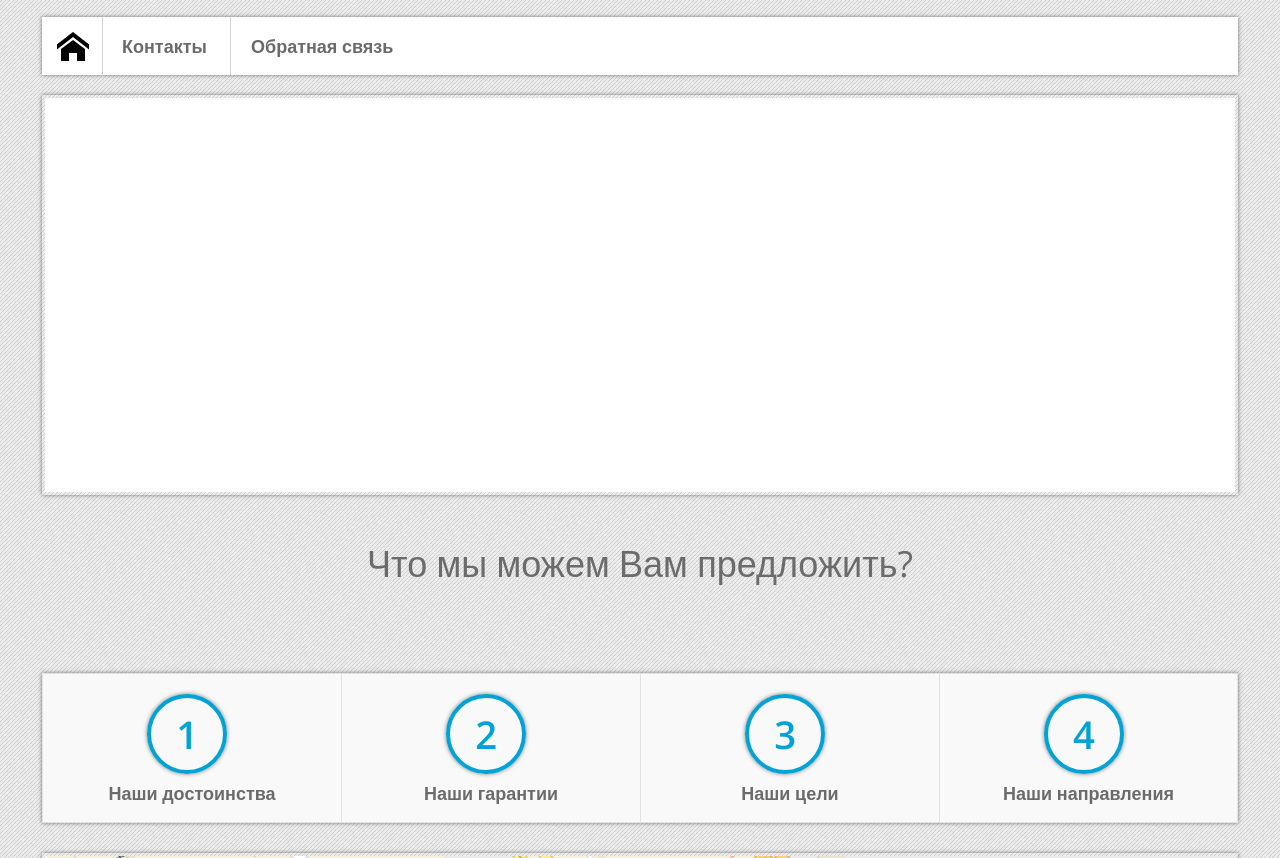
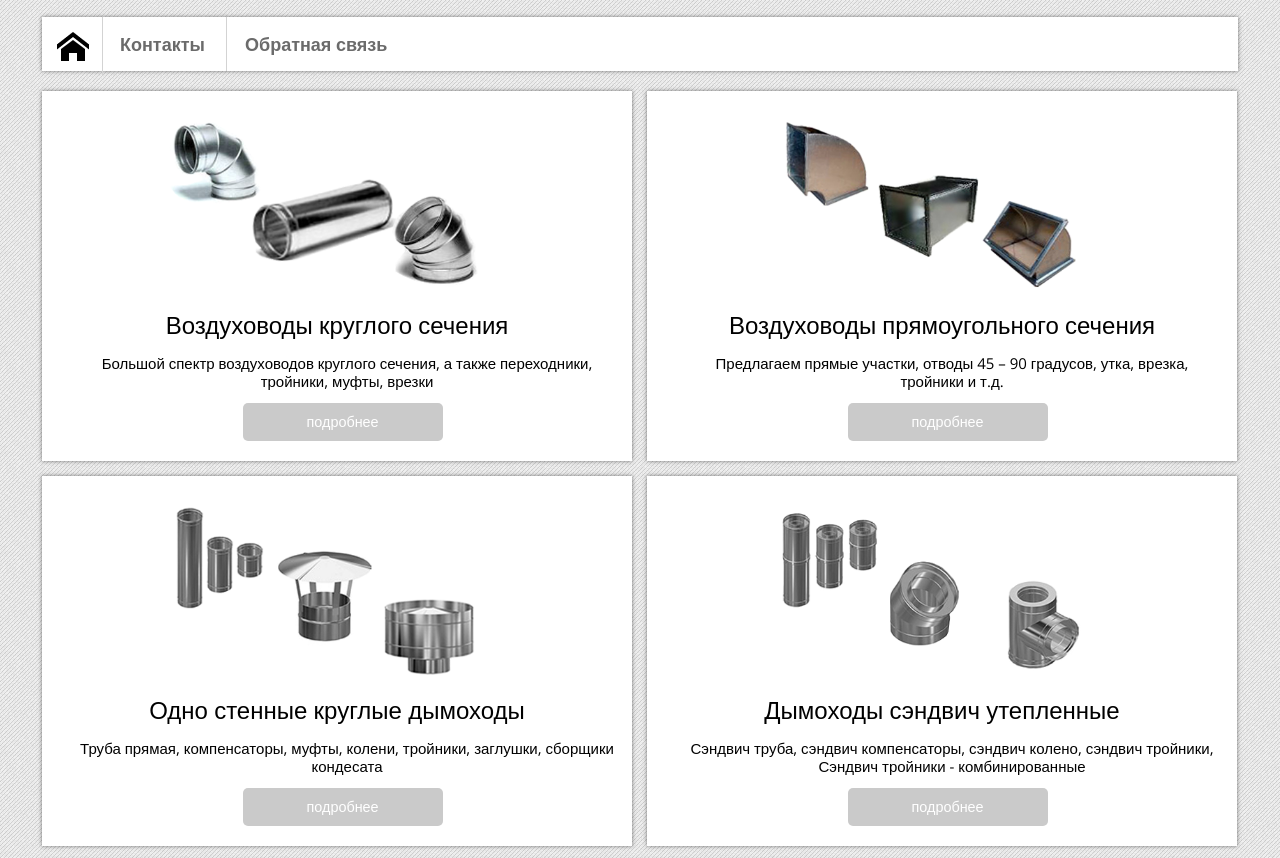
Before and after one commit to AlexZiz/kam-new, a plain HTML site: page www/index.html in a window 1280 px wide. Shown: the part 68-926 px from the top of the page. Drawn offline with nearby package versions, Linux system fonts and the light colour scheme.

Commit message:
изменение контента главной страницы, попробывал убрать слайдер

```diff
--- a/www/css/master.css
+++ b/www/css/master.css
@@ -158,7 +158,7 @@ body {
 .menu ul li a {
   display: block;
   position: relative;
-  padding: 20px;
+  padding: 18px;
   text-decoration: none;
   font-size: 1.5em;
   font-weight: bold;
@@ -174,7 +174,7 @@ body {
 .menu .home-link a {  /*#02a6da*/
   float: left;
   width: 60px;
-  height: 60px;
+  height: 58px;
   padding: 0;
   border-right: 1px solid #d3d3d3;
   background-image: url(../img/home.png);
@@ -230,12 +230,9 @@ body {
 /* Section main-content
 -----------------------------------------------------------------------------*/
 
-.main-content {
-  margin: 30px 0 30px 0;
-}
-
 .title-content {
-  margin-bottom: 70px;
+  margin-top:40px;
+  margin-bottom: 40px;
   padding: 30px;
   font-size: 3em;
   text-align: center;
@@ -244,25 +241,87 @@ body {
 
 /* Post
 -----------------------------------------------------------------------------*/
+.post .post-box {
+  float: left;
+  position: relative;
+  padding: 15px;
+
+  -webkit-box-sizing: border-box;
+     -moz-box-sizing: border-box;
+       -o-box-sizing: border-box;
+
+  margin: 0 15px 15px 0;
+  background: #fff;
+}
+
+.post-box {
+  width: 49.3311036%;
+  height: 370px;
+}
+
+.post-box:hover {
+  background: #eeeeee;
+}
+
+
+.post .post-box:nth-child(2n) {
+  margin-right: 0;
+}
+
+.post-box a {
+  display: block;
+  margin-left: 20%;
+  margin-top: 2%;
+}
+
+.post-box h2 {
+  font-size: 2em;
+  font-weight: normal;
+  padding: 20px 0 20px 0;
+  text-align: center;
+}
+
+.post-box .post-text {
+  margin-left: 20px;
+  font-size: 15px;
+  text-align: center;
+}
+.post-box .button a {
+  display: block;
+  position: absolute;
+  padding: 10px 20px 10px 20px;
+
+  -webkit-border-radius: 5px;
+     -moz-border-radius: 5px;
+       -o-border-radius: 5px;
+          border-radius: 5px;
+
+  width: 160px;
+  bottom: 20px;
+  left: 14%;
+  background: #cacaca;
+  font-size: 1.2em;
+  text-decoration: none;
+  text-align: center;
+  color: #fff;
+}
+
+.post-box .button a:hover {
+  background: #01a3d6;
+}
+
 
 
 
 /* Map
 -----------------------------------------------------------------------------*/
 
-.main-content .content-map {
-  margin: 30px 0 30px 0;
+.content-map {
+  margin: 15px 0 30px 0;
 }
 
 /* Main-box
 -----------------------------------------------------------------------------*/
-
-.main-box {
-  -webkit-box-shadow: 0 0 4px rgba(0,0,0,0.5);
-     -moz-box-shadow: 0 0 4px rgba(0,0,0,0.5);
-       -o-box-shadow: 0 0 4px rgba(0,0,0,0.5);
-          box-shadow: 0 0 4px rgba(0,0,0,0.5);
-}
 
 .main-box a {
   position: relative;
--- a/www/index.html
+++ b/www/index.html
@@ -61,26 +61,89 @@
     </nav>
   </div><!-- step-1 -->
 
-  <div class="slider wrap-content shadow sizing">
+  <!-- <div class="slider wrap-content shadow sizing">
     <div class="slider-wrap"></div>
-  </div><!-- end slider -->
+  </div> end slider -->
 
-  <div class="content wrap-content">
+  <div class="content cf wrap-content">
 
-    <div class='main-content'>
+   <!--    <div class="title-content">
+        <h2>Что мы можем Вам предложить?</h2>
+      </div> -->
 
-      <div class="title-content">
-        <h2>Что мы можем Вам предложить?</h2>
+      <div class="post cf">
+        <div class="post-box shadow">
+          <div class="post-img">
+            <a href="/">
+              <img src="img/duc.png" width="70%" align="">
+            </a>
+          </div>
+          <h2>Воздуховоды круглого сечения</h2>
+          <div class="post-text">
+            <p>Большой спектр воздуховодов круглого сечения,
+            а также переходники, тройники, муфты, врезки  </p>
+          </div>
+          <div class="post-link">
+            <a href="/"></a>
+          </div>
+          <div class="button">
+            <a href="">подробнее</a>
+          </div>
+        </div>
+        <div class="post-box shadow">
+          <div class="post-img">
+            <a href="/">
+              <img src="img/duc_sq.png" width="70%" align="">
+            </a>
+          </div>
+          <h2>Воздуховоды прямоугольного сечения</h2>
+          <div class="post-text">
+            <p>Предлагаем прямые участки, отводы 45 – 90 градусов, утка, врезка, тройники и т.д.</p>
+          </div>
+          <div class="post-link">
+            <a href="/"></a>
+          </div>
+          <div class="button">
+            <a href="">подробнее</a>
+          </div>
+        </div>
+        <div class="post-box shadow">
+          <div class="post-img">
+            <a href="/">
+              <img src="img/smoke.png" width="70%" align="">
+            </a>
+          </div>
+          <h2>Одно стенные круглые дымоходы</h2>
+          <div class="post-text">
+            <p>Труба прямая, компенсаторы, муфты, колени, тройники, заглушки, сборщики кондесата</p>
+          </div>
+          <div class="post-link">
+            <a href="/"></a>
+          </div>
+          <div class="button">
+            <a href="">подробнее</a>
+          </div>
+        </div>
+        <div class="post-box shadow">
+          <div class="post-img">
+            <a href="/">
+              <img src="img/smoke-sen.png" width="70%" align="">
+            </a>
+          </div>
+          <h2>Дымоходы сэндвич утепленные</h2>
+          <div class="post-text">
+            <p>Сэндвич труба, сэндвич компенсаторы, сэндвич колено, сэндвич тройники, Сэндвич тройники - комбинированные</p>
+          </div>
+          <div class="post-link">
+            <a href="/"></a>
+          </div>
+          <div class="button">
+            <a href="">подробнее</a>
+          </div>
+        </div>
       </div>
 
-<!--
-img/duc.png"
-img/duc_sq.png
-img/smoke.png
-img/smoke-sen.png
--->
-
-      <div class="main-box cf">
+      <div class="main-box cf shadow">
         <a href="#">
           <span>1</span>
           <div>
@@ -112,7 +175,6 @@ img/smoke-sen.png
           <img src="img/map-home-page.png" width="100%" height="300">
         </div>
       </div>
-    </div><!-- main-content -->
 
   </div><!-- end content -->
 
```
